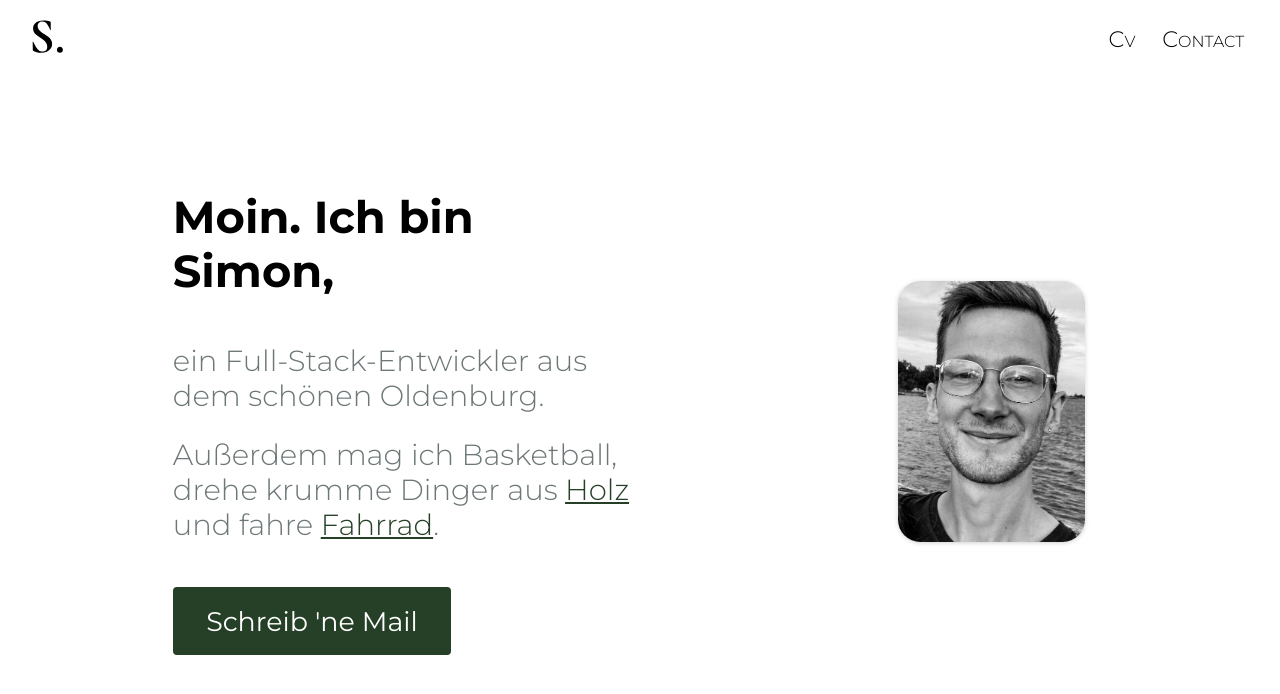
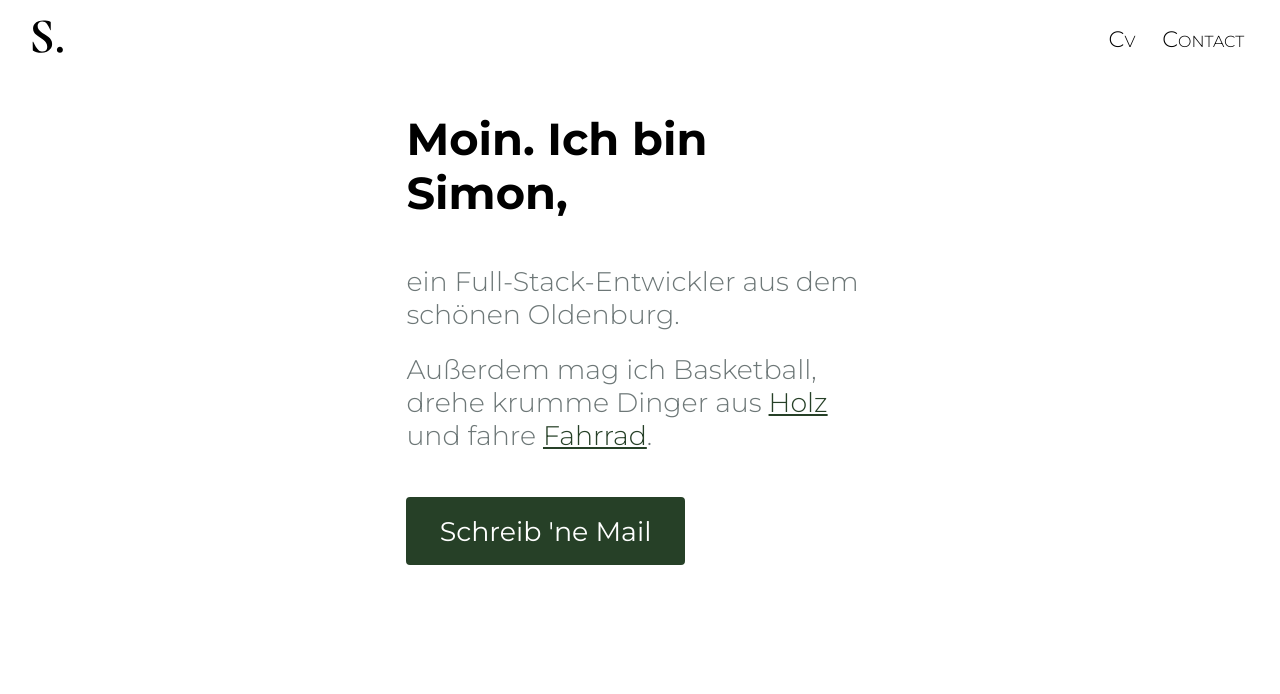
Before and after one commit to heinbl/smey.one, a Next.js app: page / in a window 1280 px wide. Shown: the top 694 px of the page. Built offline with nearby package versions, Linux system fonts and the light colour scheme.

Commit message:
add page for woodturning

```diff
--- a/components/Header/Header.module.css
+++ b/components/Header/Header.module.css
@@ -1,6 +1,12 @@
 .header {
-    height: 100%;
+    position: fixed;
+    left: 0;
+    top: 0;
+    right: 0;
+    height: 10%;
     width: 100%;
+    background-color: var(--background);
+    z-index: 1;
 }
 
 .nav {
--- /dev/null
+++ b/components/InlineImage/InlineImage.module.css
@@ -0,0 +1,3 @@
+.imageContainer {
+
+}
--- a/components/Intro/Intro.module.css
+++ b/components/Intro/Intro.module.css
@@ -20,7 +20,7 @@
     display: flex;
     align-items: center;
     min-width: 20%;
-    max-width: 30%;
+    max-width: 50%;
     margin: 0 auto;
     border-radius: 1rem;
     box-shadow: 0px 1px 4px var(--shadow);
@@ -29,7 +29,7 @@
 .bgImage {
     width: 100%;
     height: auto;
-    border-radius: 1rem;
+    border-radius: 0.5rem;
 }
 
 .headline {
@@ -40,13 +40,14 @@
 .subHeadline {
     color: var(--font-grey);
     font-weight: 350;
-    font-size: 1.3em;
+    font-size: 1.2em;
 }
 
 .infoBox {
     display: flex;
     flex-direction: column;
-    max-width: 100%;
+    width: 100%;
+    margin: 0 auto;
 }
 
 .hero {
@@ -81,6 +82,7 @@
 @media screen and (min-width: 600px) {
 
     .imageContainer {
+        min-width: 35%;
         width: 75%;
         height: auto;
     }
@@ -88,14 +90,13 @@
     .topContainer {
         display: flex;
         flex-direction: row-reverse;
-        gap: 1rem;
+        gap: 1.5rem;
         padding: 1rem;
         align-items: center;
     }
 
     .container {
-        width: 80%;
-        margin: 2rem auto 0 auto;
+        margin: 1rem auto;
     }
 
     .infoBox {
--- a/components/Intro/intro.tsx
+++ b/components/Intro/intro.tsx
@@ -1,5 +1,4 @@
 import type { ReactElement } from 'react';
-import { useRef } from 'react';
 import introStyles from './Intro.module.css';
 import appStyles from '@styles/App.module.css';
 import Link from 'next/link';
@@ -13,9 +12,16 @@ export default function Intro(props: IntroProps): ReactElement {
   return (
     <div className={appStyles.container}>
       <div className={introStyles.topContainer}>
+    { /*
         <div className={introStyles.imageContainer}>
-          <Image className={introStyles.bgImage} src={BackgroundImage} alt="a programmer in the wild" />
+          <Image
+            className={introStyles.bgImage}
+            src={BackgroundImage}
+            alt="a programmer in the wild"
+            sizes="(max-width: 600px) 80vw,
+                  50vw"/>
         </div>
+  */ }
         <div className={introStyles.infoBox}>
           <div className={introStyles.hero}>
             <h1 className={introStyles.headline}>
--- a/pages/drehen.tsx
+++ b/pages/drehen.tsx
@@ -1,4 +1,5 @@
 import type { ReactElement } from "react";
+import Image from 'next/image';
 import appStyles from '@styles/App.module.css';
 
 interface DrehenProps {
@@ -9,6 +10,9 @@ export default function Drehen(props: DrehenProps): ReactElement {
     return (
         <div className={ appStyles.container}>
             <p>ab und an drehe ich etwas an der drechselbank.</p>
+            <div className={ appStyles.container }>
+
+            </div>
         </div>
     );
 }
--- a/styles/App.module.css
+++ b/styles/App.module.css
@@ -1,6 +1,6 @@
 .container {
     padding: 1rem;
-    margin-top: 1rem;
+    margin-top: 4rem;
     display: flex;
     justify-content: center;
     flex-direction: column;
```
Also changed, not shown: components/InlineImage/InlineImage.tsx (added, +14 -0 lines).
